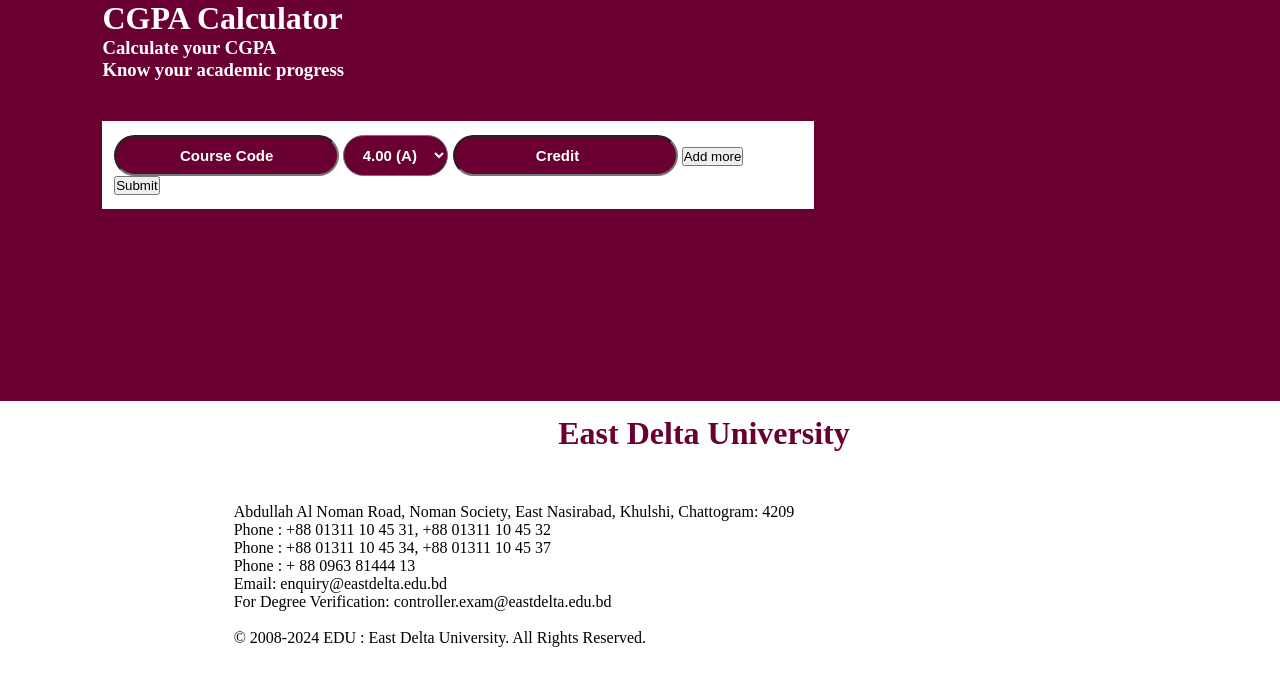
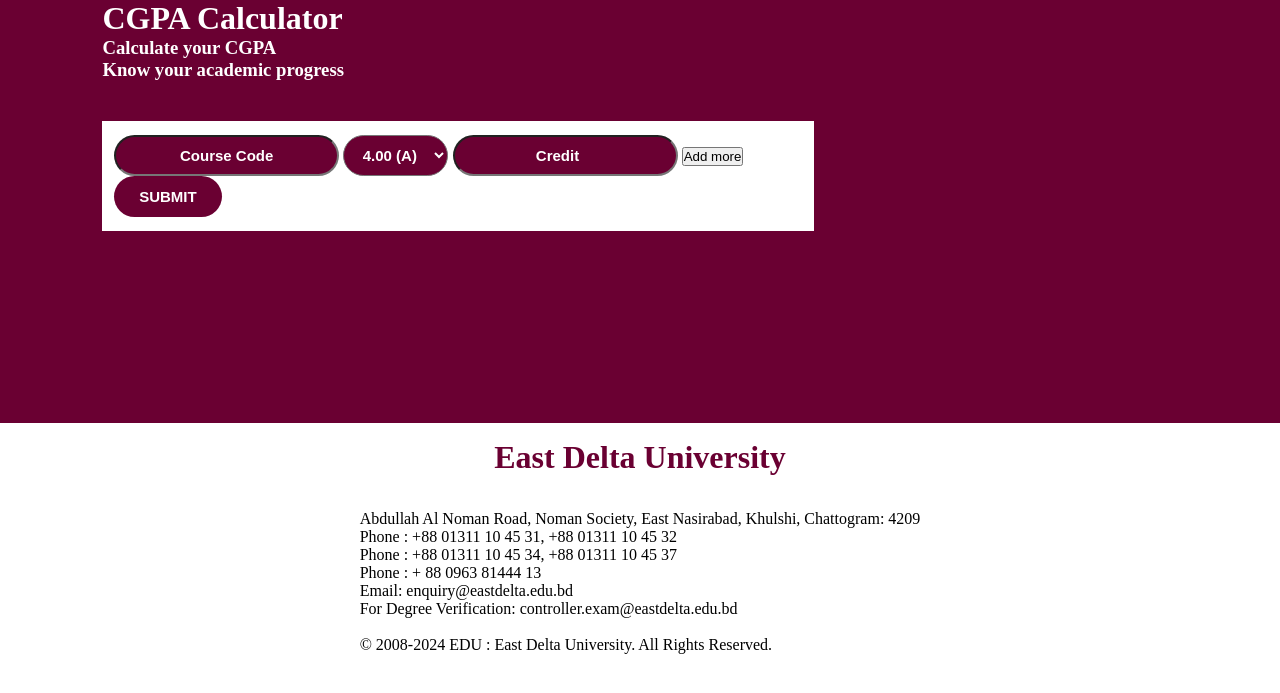
Before and after one commit to ahnaftnn/EDU-Advising-Help, a PHP site: page /pages/cgpa_calculator_dnm.php in a window 1280 px wide. Shown: the part 78-771 px from the top of the page. Run offline with PHP 8.4, Linux system fonts and the light colour scheme.

Commit message:
cgpacalc css

```diff
--- a/cgpacalculator_style.css
+++ b/cgpacalculator_style.css
@@ -53,21 +53,19 @@ padding-left: 1%;
 
 
 }
-.footer{
 
-  padding-left: 10%;
-}
 .footer h1{
   padding-top:1.2%;
 background-color: white;
 color:#6A0032;
 height: 35px;
 
+
 }
 .footer p{
-padding-top:1.5%;
+
   color:black;
- margin-left:-380px;
+
 
  }.main_body_input {
   display: table;
@@ -88,4 +86,17 @@ padding-top:1.5%;
   font-size: 15px;
   font-weight: bold;
   border-radius: 45px;
+}input[type="submit"] {
+  background:  #6A0032;
+  color: white;
+  border: none;
+  border-radius: 45px;
+  padding: 12px 25px;
+  font-size: 15px;
+  font-weight: bold;
+  text-transform: uppercase;
+  cursor: pointer;
+  transition: all 0.3s ease-in-out;
+  text-align: center;
+  width: auto;
 }
```
